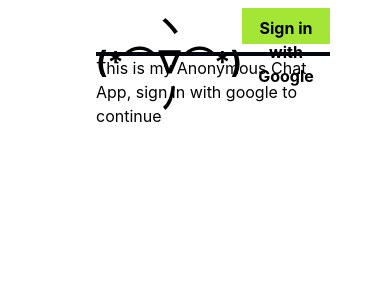
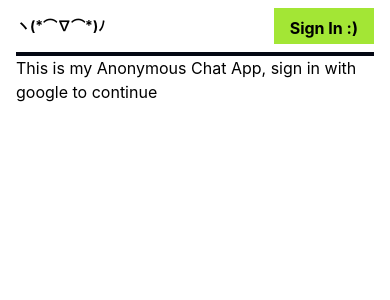
Before and after one commit to charlesli50/mychatroom, a React (Create React App) app: page / in a window 390 px wide. Shown: the top 300 px of the page. Built offline with nearby package versions, Linux system fonts and the light colour scheme; no server answers.

Commit message:
added CS styling for different scren sizes

```diff
--- a/src/App.js
+++ b/src/App.js
@@ -19,9 +19,11 @@ function App() {
 
   //TODO, remove the import useAuthState and use inbuilt auth hook instead, onAuthStateChanged
   return (
-    <div className="container max-w-5xl px-24 mx-auto max-h-screen grid grid-rows-12">
-      <header className="flex align-center border-gray-950 bg-davygray border-b-4 py-2 row-span-1 h-14 text-center">
-        <h1 className="text-3xl font-bold ">ヽ(*⌒∇⌒*)ﾉ</h1>
+    <div className="max-w-5xl sm:px-24 mx-auto max-h-screen grid grid-rows-12 px-4">
+      <header className="flex align-center border-gray-950 border-b-4 py-2 row-span-1 h-14 text-center">
+        <h1 className=" font-bold sm:text-3xl text-sm m-auto ml-0">
+          ヽ(*⌒∇⌒*)ﾉ
+        </h1>
         {user ? <SignOut /> : <SignIn />}
       </header>
 
@@ -54,7 +56,7 @@ function SignIn() {
       className="bg-rosequarts ml-auto font-bold py-2 px-4 bg-lime-400 text-center"
       onClick={signInWithGoogle}
     >
-      Sign in with Google
+      Sign In :)
     </button>
   );
 }
```
